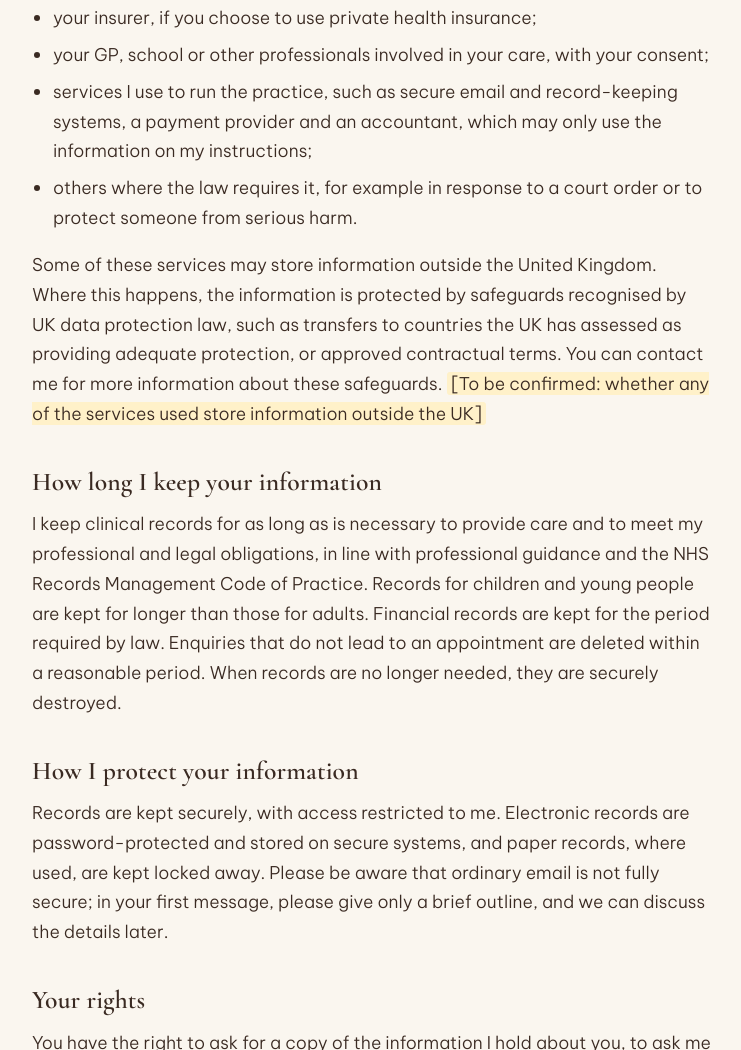
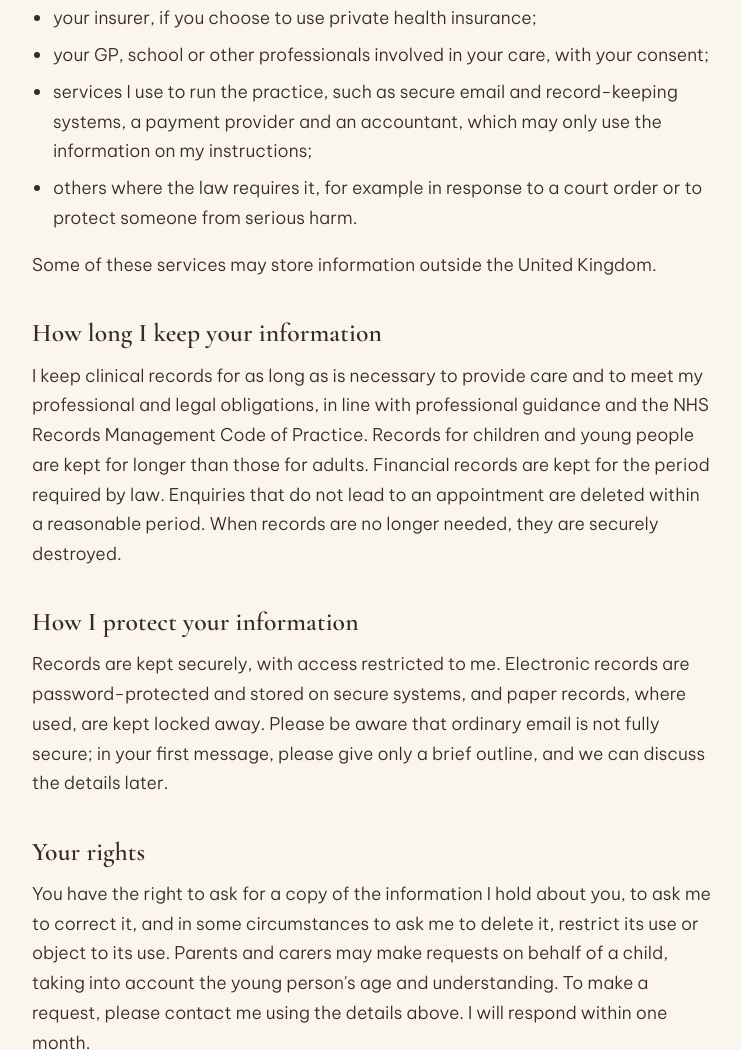
Before and after one commit to nethasl/nethasl.github.io, a plain HTML site: page new-site/privacy.html in a window 1280 px wide. Shown: the part 1791-2841 px from the top of the page, without its empty margins (268-1009 px from the left). Drawn offline with Linux system fonts and the light colour scheme.

Commit message:
Preview: simplify international transfers wording in privacy notice
Co-Authored-By: Claude Opus 5.5 <noreply@anthropic.com>

```diff
--- a/new-site/privacy.html
+++ b/new-site/privacy.html
@@ -68,7 +68,7 @@
       <li>services I use to run the practice, such as secure email and record-keeping systems, a payment provider and an accountant, which may only use the information on my instructions;</li>
       <li>others where the law requires it, for example in response to a court order or to protect someone from serious harm.</li>
     </ul>
-    <p>Some of these services may store information outside the United Kingdom. Where this happens, the information is protected by safeguards recognised by UK data protection law, such as transfers to countries the UK has assessed as providing adequate protection, or approved contractual terms. You can contact me for more information about these safeguards. <span class="tbc">[To be confirmed: whether any of the services used store information outside the UK]</span></p>
+    <p>Some of these services may store information outside the United Kingdom.</p>
 
     <h2>How long I keep your information</h2>
     <p>I keep clinical records for as long as is necessary to provide care and to meet my professional and legal obligations, in line with professional guidance and the NHS Records Management Code of Practice. Records for children and young people are kept for longer than those for adults. Financial records are kept for the period required by law. Enquiries that do not lead to an appointment are deleted within a reasonable period. When records are no longer needed, they are securely destroyed.</p>
```
